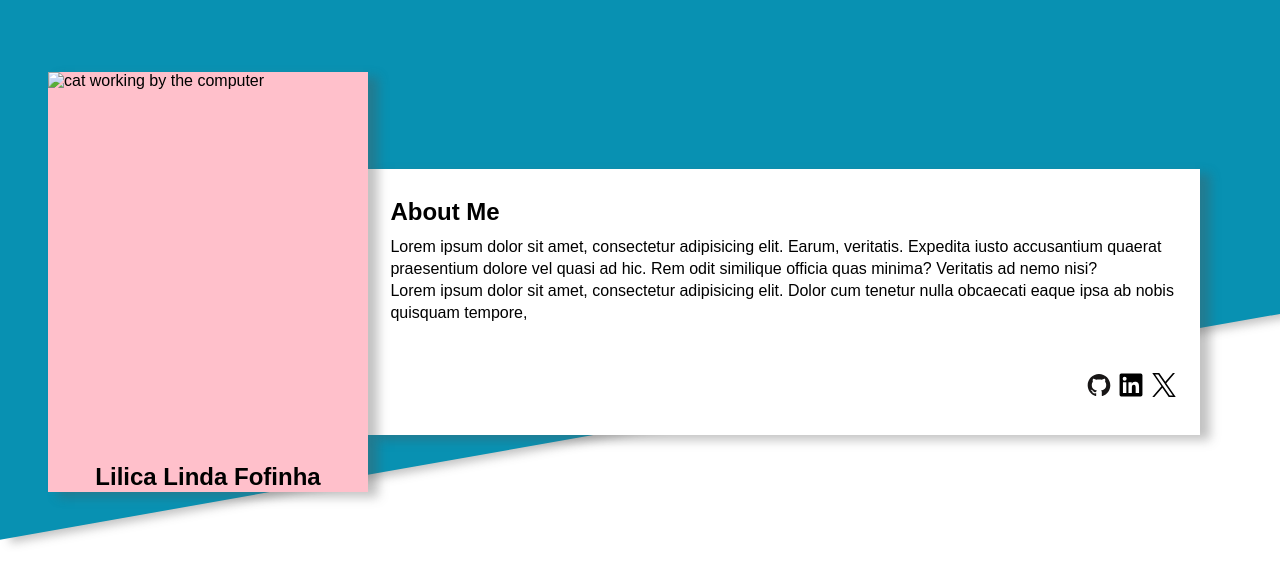
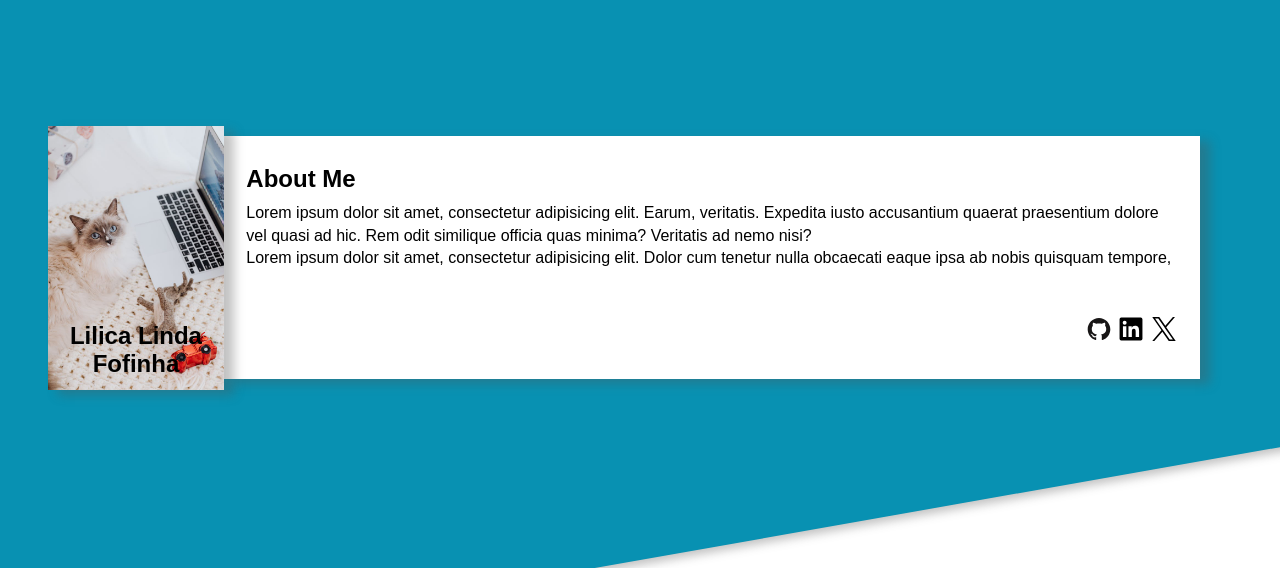
Before and after one commit to LuGodi/homepage-top, a plain HTML site: page index.html in a window 1280 px wide. Shown: the top 568 px of the page. Drawn offline with Linux system fonts and the light colour scheme.

```diff
--- a/index.html
+++ b/index.html
@@ -11,7 +11,16 @@
       <section class="about">
         <!-- <div class="top-section"> -->
         <div class="img-wrapper">
-          <img class="about-photo" alt="cat working by the computer" />
+          <img
+            class="about-photo"
+            alt="cat working by the computer"
+            srcset="
+              ./assets/cat-mac-small.jpg   640w,
+              ./assets/cat-mac-medium.jpg 1280w,
+              ./assets/cat-mac-large.jpg  1920w
+            "
+            sizes="(min-width:1000px) 44vw, (min-width:600px) 44vw, 89vw"
+            src="./assets/cat-mac-small.jpg" />
           <h1 class="about-me-name">Lilica Linda Fofinha</h1>
         </div>
         <div class="about-me">
@@ -267,7 +276,7 @@
           <span class="phone">5555-5555</span>
           <span class="email">bkabkabka@blabala.com</span>
         </div>
-        <img class="contact-img" />
+        <!-- <img class="contact-img" /> -->
       </section>
     </main>
   </body>
--- a/style.css
+++ b/style.css
@@ -16,7 +16,7 @@
   /* max-width: 1400px; */
 }
 section.about {
-  position: relative;
+  /* position: relative; */
   /* background: linear-gradient(rgb(8, 145, 178) 80%, transparent 80%); */
   padding-bottom: 4em;
   display: flex;
@@ -26,19 +26,28 @@
   padding-top: 2.5em;
 }
 
+.img-wrapper {
+  display: grid;
+  grid-template-areas: "image";
+}
 .about-photo {
   margin: 0;
-  height: 420px;
-  width: 320px;
+  max-height: 420px;
+  width: 100%;
   position: relative;
-  background-color: pink;
+  object-fit: contain;
+  /* background-color: pink; */
   box-shadow: 10px 5px 10px 0px #5454545b;
   display: block;
+  grid-area: image;
 }
 .about-me-name {
   text-align: center;
-  position: relative;
-  transform: translateY(-1.2em);
+  grid-area: image;
+  align-self: end;
+  z-index: 1;
+  /* position: relative;
+  transform: translateY(-1.2em); */
 }
 h1 {
   margin-bottom: 0.5em;
```
Also changed, not shown: assets/cat-mac-large.jpg (added), assets/cat-mac-medium.jpg (added), assets/cat-mac-small.jpg (added).
